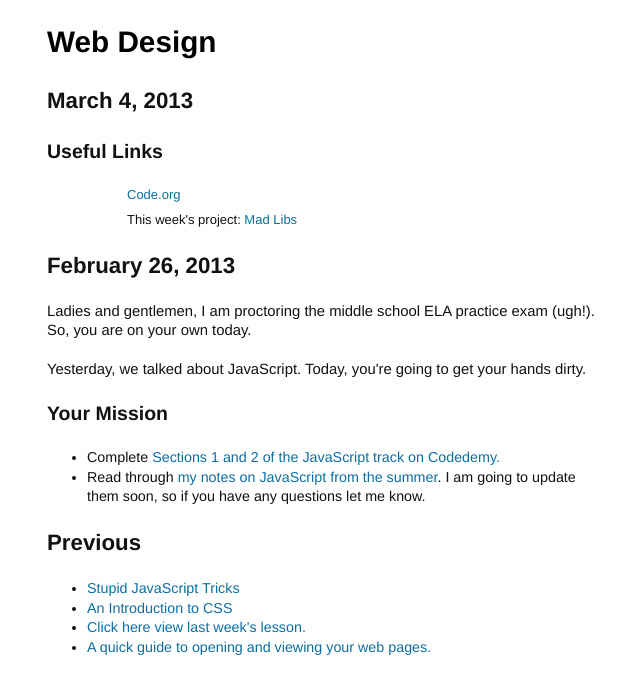
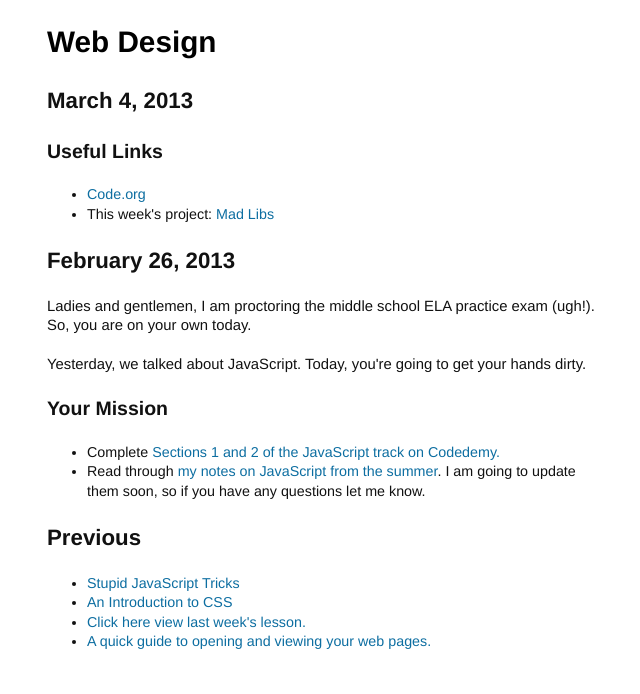
Before and after one commit to scholarsnyc/web-design, a Jekyll site: the page built from index.html, in a window 1280 px wide. Shown: the top 694 px of the page, without its empty margins (318-958 px from the left). Built offline with Jekyll 4.4.1, drawn with Linux system fonts in a browser that asks for light colours.

```diff
--- a/index.html
+++ b/index.html
@@ -10,8 +10,8 @@ title : Web Design
 <h3>Useful Links</h3>
 
 <ul>
-	<ul><a href="http://code.org">Code.org</a></ul>
-	<ul>This week's project: <a href="https://github.com/scholarsnyc/madlibs">Mad Libs</a></ul>
+	<li><a href="http://code.org">Code.org</a></li>
+	<li>This week's project: <a href="https://github.com/scholarsnyc/madlibs">Mad Libs</a></li>
 </ul>
 
 <h2>February 26, 2013</h2>
```
